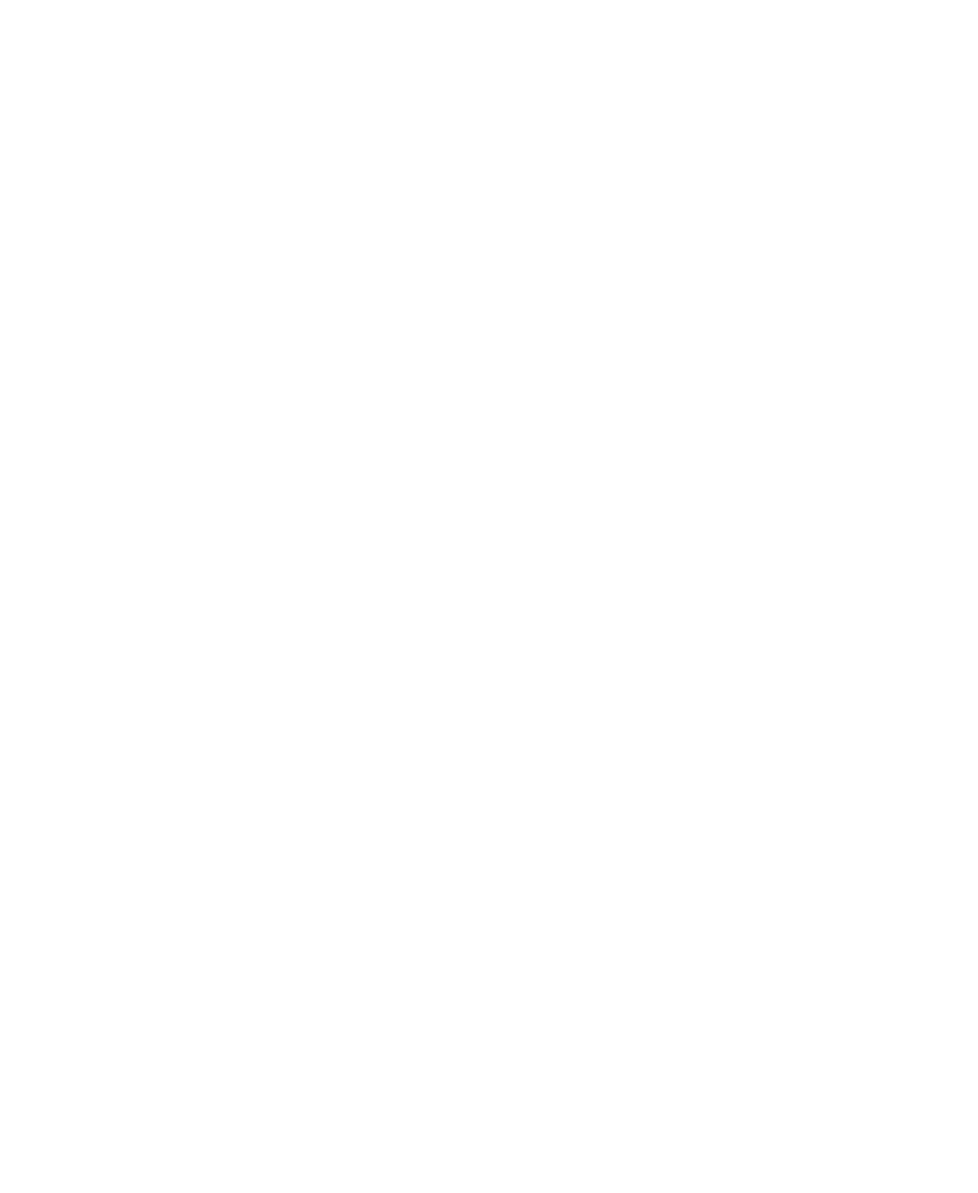
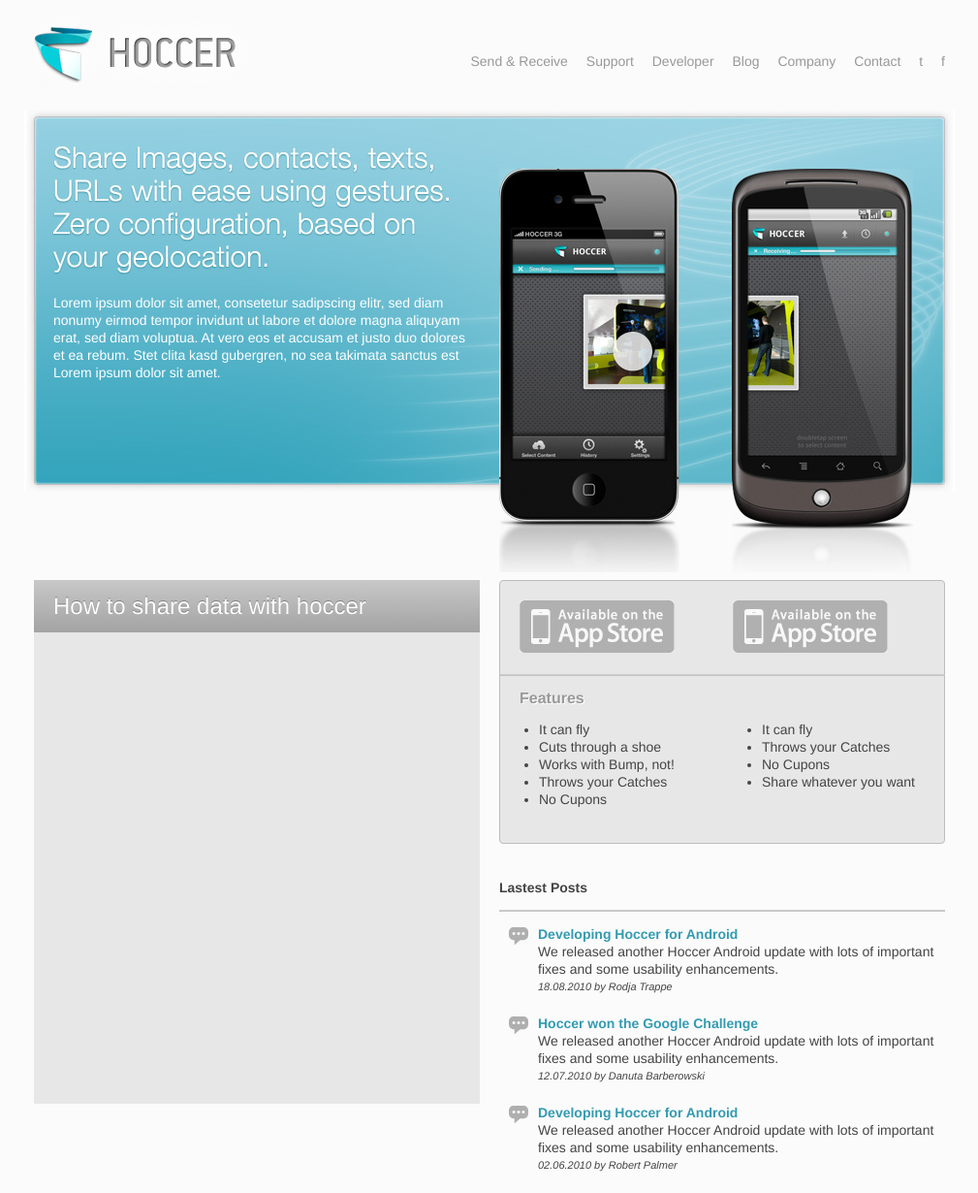
Before and after one commit to hoccer/website, a PHP site: page / in a window 1280 px wide. Before the commit the part shown is empty. Shown: the whole page at 97% size, without its empty margins (135-1144 px from the left). Before the commit the page ends 800 px from the top, so only its background shows below. Run offline with PHP 8.4, Linux system fonts and the light colour scheme.

Commit message:
website html dummy progress

```diff
--- a/html_dummy/css/style.css
+++ b/html_dummy/css/style.css
@@ -1 +1,146 @@
-body { background-color: #ffffff }
+body {
+  background-color: #fbfbfb;
+  line-height: 18px;
+  font-size: 14px;
+  font-family: "Helvetica", sans-serif;
+}
+
+hr {
+  color: #c5c5c5;
+  background-color: #c5c5c5;
+}
+
+h4 {
+  font-size: 16px;
+  color: #999999;
+  text-shadow: 1px 1px 0px #ffffff;
+}
+
+header div.row div img {
+  margin-top: 18px;
+}
+
+nav#main_navigation {
+  text-align: right;
+}
+
+nav#main_navigation ul {
+  margin-top: 54px;
+}
+
+nav#main_navigation li {
+  display: inline;
+  padding-left: 15px;
+}
+
+nav#main_navigation a {
+  text-decoration: none;
+  font-size: 14px;
+  color: #999999;
+}
+
+div#splash_screen {
+  margin-top: 18px;
+  background-image: url(../images/splash_screen.jpg);
+  background-repeat: no-repeat;
+}
+
+div#splash_screen div#splash_description {
+  padding-top: 190px;
+  padding-left: 20px;
+  line-height: 18px;
+  width: 440px;
+  color: #ffffff;
+}
+
+div#splash_screen div#iphone {
+  margin-top: 61px;
+}
+
+div#splash_screen div#android {
+  margin-top: 61px;
+}
+
+div#features {
+  background-color: #e7e7e7;
+  height: 270px;
+  width: 458px;
+  border: 1px solid #bdbdbd;
+  border-radius: 4px;
+  -moz-border-radius: 4px;
+  -webkit-border-radius: 4px;
+}
+
+div.app_market {
+  width: 190px;
+  padding-top: 20px;
+  padding-left: 20px;
+}
+
+div#features .grid_3 {
+  margin-right: 0px;
+}
+
+div.grid_6 h4 {
+  padding-left: 20px;
+}
+
+div#features ul {
+  margin-top: 10px;
+  margin-left: 40px;
+}
+
+div#how_to {
+  background-color: #e7e7e7;
+  height: 540px;
+}
+
+div#latest_posts {
+  margin-top: 36px;
+}
+
+div#latest_posts ul li {
+  background-image: url(../images/talking_bullit.jpg);
+  background-repeat: no-repeat;
+  background-position: 0px 2px;
+  padding-left: 30px;
+  margin-bottom: 20px;
+  margin-left: -20px;
+  list-style-type: none;
+}
+
+div#latest_posts ul li h5 {
+  color: #339bb1;
+}
+
+div#latest_posts footer {
+  font-size: 11px;
+  font-style: italic;
+}
+
+div#how_to header {
+  background-image: -webkit-gradient(
+    linear,
+    0% 100%, 0% 0%,
+    from(#a3a3a3),
+    to(#c8c8c8)
+  );
+
+  background-image: -moz-linear-gradient(90deg,#a3a3a3,#c8c8c8 );
+
+  height: 54px;
+}
+
+div#how_to header h2 {
+  padding-top: 18px;
+  padding-left: 20px;
+  font-size: 24px;
+  font-weight: normal;
+  color: #ffffff;
+  text-shadow: 0px -1px 0px #808080;
+
+}
+
+div.row {
+  /*background-color: yellow;*/
+}
--- a/html_dummy/index.html
+++ b/html_dummy/index.html
@@ -25,10 +25,11 @@
     <link rel="apple-touch-icon" href="/apple-touch-icon.png" />
 
     <link rel="stylesheet" href="css/defaults.css" />
+    <link rel="stylesheet" href="css/grid.css" />
     <link rel="stylesheet" href="css/style.css" />
 
     <!-- For the less-enabled mobile browsers like Opera Mini -->
-    <!--<link rel="stylesheet" media="handheld" href="css/handheld.css?v=1">-->
+    <link rel="stylesheet" media="handheld" href="css/handheld.css?v=1" />
 
     <!-- All JavaScript at the bottom, except for Modernizr which enables HTML5 elements & feature detects -->
     <script src="js/modernizr-1.5.min.js"></script>
@@ -42,25 +43,134 @@
   <!--[if IE 8 ]>    <body class="ie8"> <![endif]-->
   <!--[if IE 9 ]>    <body class="ie9"> <![endif]-->
   <!--[if (gt IE 9)|!(IE)]><!--> <body> <!--<![endif]-->
-
-    <div id="container">
       <header>
-
+        <div class="row">
+          <div class="column grid_3">
+            <img src="images/logo.jpg" alt="logo" />
+          </div>
+          <nav id="main_navigation" class="column grid_9">
+            <ul>
+              <li><a href="#">Send & Receive</a></li>
+              <li><a href="#">Support</a></li>
+              <li><a href="#">Developer</a></li>
+              <li><a href="#">Blog</a></li>
+              <li><a href="#">Company</a></li>
+              <li><a href="#">Contact</a></li>
+              <li><a href="#">t</a></li>
+              <li><a href="#">f</a></li>
+            </ul>
+          </nav>
+        </div>
       </header>
 
-      <div id="main">
+        <div class="row" id="splash_screen">
+          <div class="column grid_12">
+            <div class="row">
+              <div class="column grid_6" id="splash_description">
+                Lorem ipsum dolor sit amet, consetetur sadipscing elitr, sed
+                diam nonumy eirmod tempor invidunt ut labore et dolore magna
+                aliquyam erat, sed diam voluptua. At vero eos et accusam et
+                justo duo dolores et ea rebum. Stet clita kasd gubergren, no
+                sea takimata sanctus est Lorem ipsum dolor sit amet.
+              </div>
+              <div class="column grid_3" id="iphone">
+                <img src="images/iphone.jpg" alt="iphone" />
+              </div>
+              <div class="column grid_3" id="android">
+                <img src="images/android_phone.jpg" alt="iphone" />
+              </div>
+            </div>
+          </div>
+        </div>
 
-      </div>
+        <div class="row">
 
-      <footer>
+          <div class="column grid_6">
+            <div id="how_to">
+              <header>
+                <h2>How to share data with hoccer</h2>
+              </header>
+            </div>
+          </div>
 
-      </footer>
-    </div> <!--! end of #container -->
+          <div class="column grid_6">
 
+            <div id="features">
+              <div class="row">
+                <div class="column grid_3 app_market">
+                  <img src="images/app_store.jpg" alt="app store" />
+                </div>
+                <div class="column grid_3 app_market">
+                  <img src="images/app_store.jpg" alt="app store" />
+                </div>
+              </div>
+              <div class="row">
+                <div class="column grid_6">
+                  <hr />
+                  <div>
+                    <h4>Features</h4>
+                  </div>
+                </div>
+              </div>
+              <div class="row">
+                <div class="column grid_3">
+                  <ul>
+                    <li>It can fly</li>
+                    <li>Cuts through a shoe</li>
+                    <li>Works with Bump, not!</li>
+                    <li>Throws your Catches</li>
+                    <li>No Cupons</li>
+                  </ul>
+                </div>
 
-    <!-- Javascript at the bottom for fast page loading -->
+                <div class="column grid_3">
+                  <ul>
+                    <li>It can fly</li>
+                    <li>Throws your Catches</li>
+                    <li>No Cupons</li>
+                    <li>Share whatever you want</li>
+                  </ul>
+                </div>
+              </div>
+            </div>
 
-    <!-- Grab Google CDN's jQuery. fall back to local if necessary -->
+            <div id="latest_posts">
+              <h2>Lastest Posts</h2>
+              <hr />
+
+              <ul>
+                <li>
+                  <h5>Developing Hoccer for Android</h5>
+                  <p>
+                    We released another Hoccer Android update with lots of
+                    important fixes and some usability enhancements.
+                  </p>
+                  <footer>18.08.2010 by Rodja Trappe</footer>
+                </li>
+                <li>
+                  <h5>Hoccer won the Google Challenge</h5>
+                  <p>
+                    We released another Hoccer Android update with lots of
+                    important fixes and some usability enhancements.
+                  </p>
+                  <footer>12.07.2010 by Danuta Barberowski</footer>
+                </li>
+                <li>
+                  <h5>Developing Hoccer for Android</h5>
+                  <p>
+                    We released another Hoccer Android update with lots of
+                    important fixes and some usability enhancements.
+                  </p>
+                  <footer>02.06.2010 by Robert Palmer</footer>
+                </li>
+
+              </ul>
+            </div>
+
+          </div>
+
+        </div>
+
     <script>!window.jQuery && document.write('<script src="js/jquery-1.4.2.min.js"><\/script>')</script>
 
     <script src="js/plugins.js?v=1"></script>
```
Also changed, not shown: html_dummy/images/app_store.jpg (added), html_dummy/images/market.jpg (added), html_dummy/images/talking_bullit.jpg (added).
